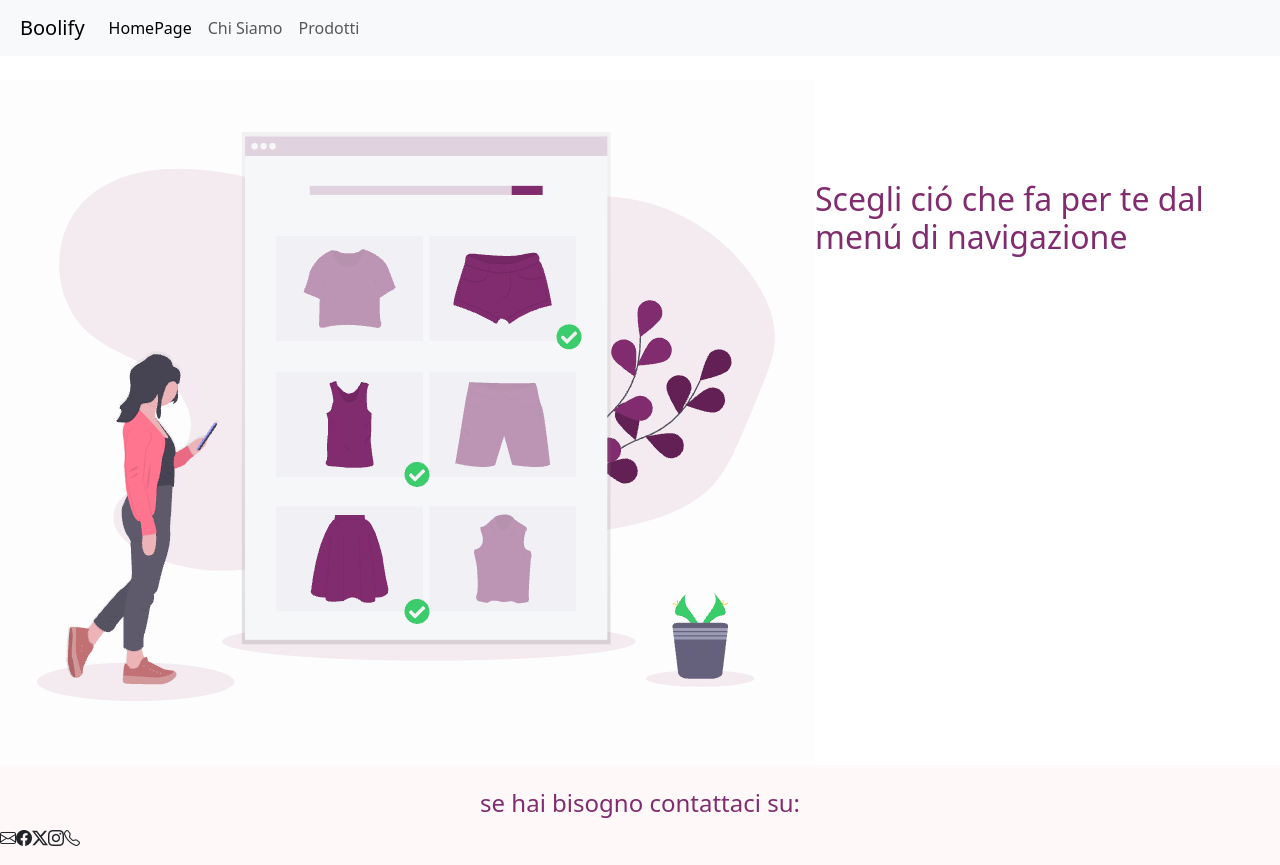
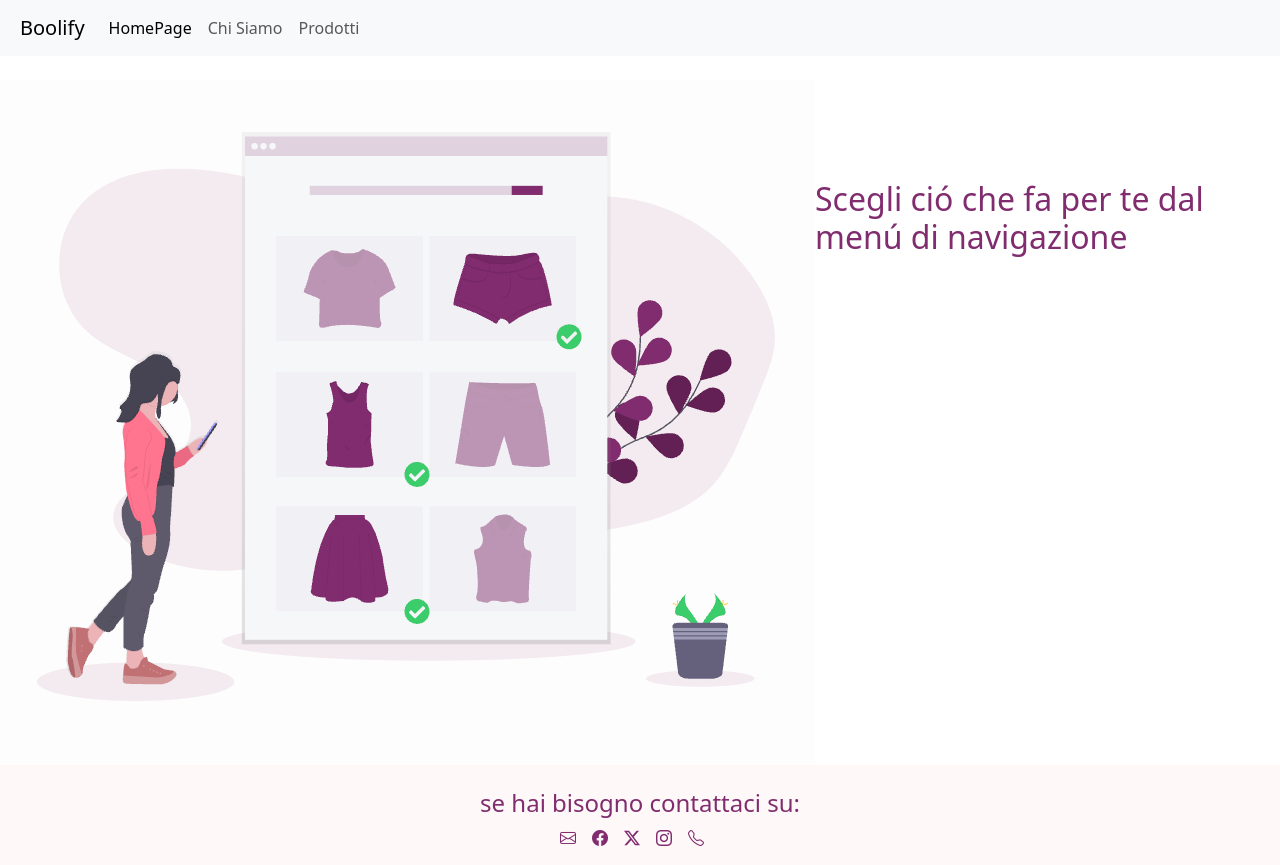
Before and after one commit to LucaStellato/react-router, a React (Vite) app: page / in a window 1280 px wide. Built offline with nearby package versions, Linux system fonts and the light colour scheme.

Commit message:
stylizing icons

```diff
--- a/src/pages/footer.jsx
+++ b/src/pages/footer.jsx
@@ -5,12 +5,14 @@ export default function Footer() {
         <>        <footer style={{ backgroundColor: '#fff8f9', minHeight: '100px' }}>
             <div className='row'>
                 <h4 className='mt-4' style={{ color: '#802c6e', textAlign: 'center' }}>se hai bisogno contattaci su:</h4>
-                <div>
-                    <i class="bi bi-envelope"></i>
-                    <i class="bi bi-facebook"></i>
-                    <i class="bi bi-twitter-x"></i>
-                    <i class="bi bi-instagram"></i>
-                    <i class="bi bi-telephone"></i>
+                <div className="d-flex justify-content-center" style={{
+                    color: '#802c6e'
+                }}>
+                    <i class="bi bi-envelope me-3"></i>
+                    <i class="bi bi-facebook me-3"></i>
+                    <i class="bi bi-twitter-x me-3"></i>
+                    <i class="bi bi-instagram me-3"></i>
+                    <i class="bi bi-telephone me-3"></i>
                 </div>
             </div>
 
```
